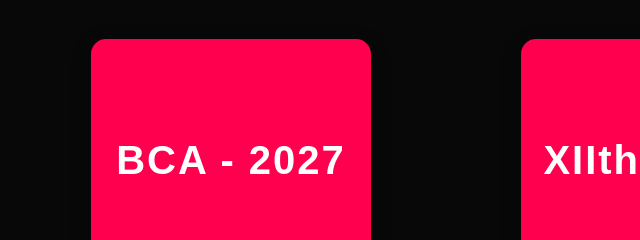
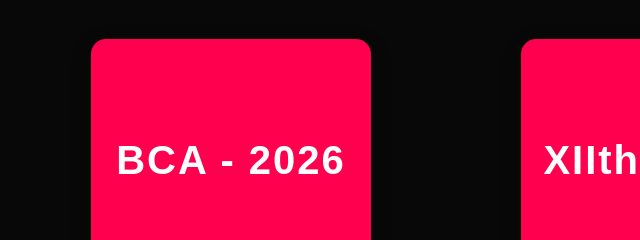
Before and after one commit to ysbhadoriya/protfolio-website, a plain HTML site: page index.html in a window 1280 px wide. Shown: the part 1660-1900 px from the top of the page, 19-659 px from the left. Drawn offline with Linux system fonts and the light colour scheme; some icons are missing.

Commit message:
Update index.html

```diff
--- a/index.html
+++ b/index.html
@@ -80,7 +80,7 @@
         <div class="edu-card">
             <div class="edu-card-front">
                 <i class="bx bxl-university"></i>
-                <h2>BCA - 2027</h2>
+                <h2>BCA - 2026</h2>
                 <p> IGNOU, New Delhi</p>
 
             </div>
```
